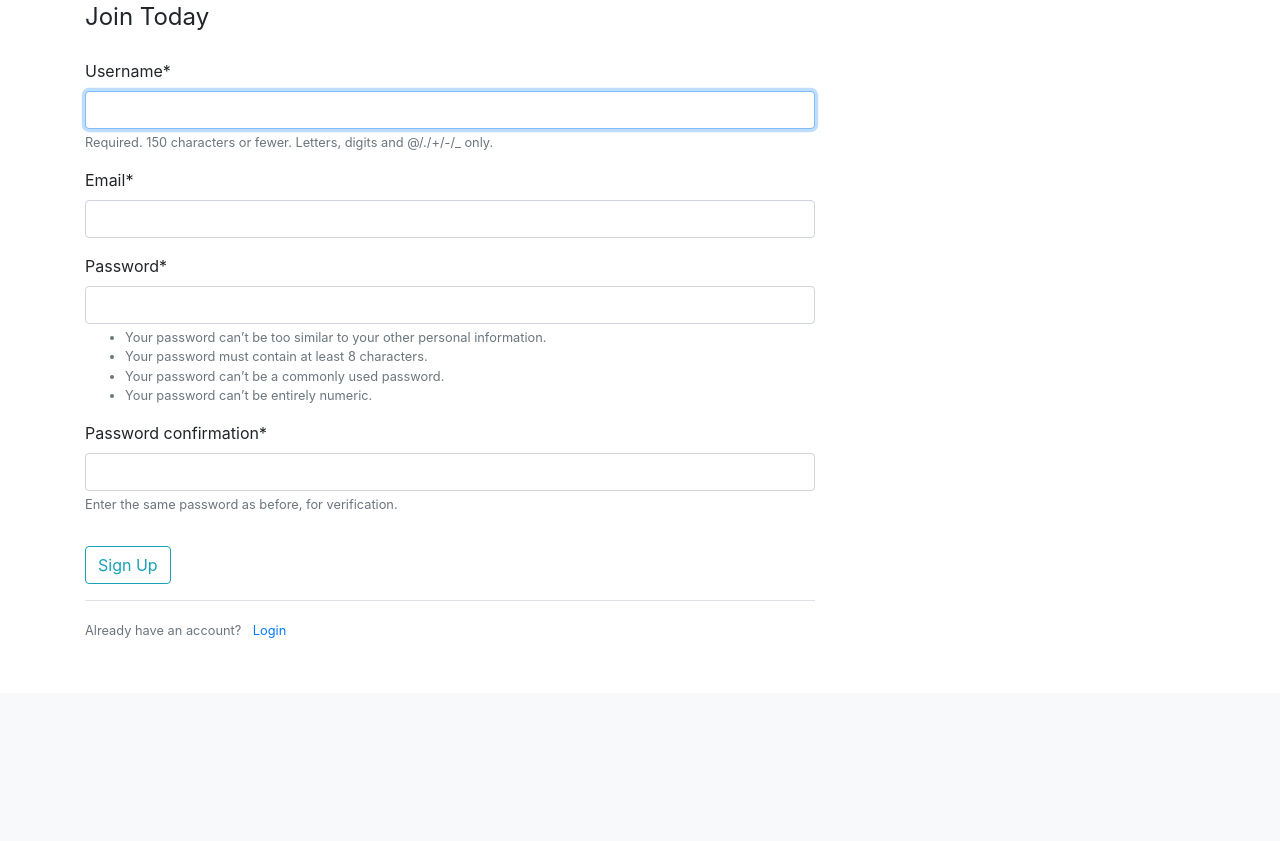
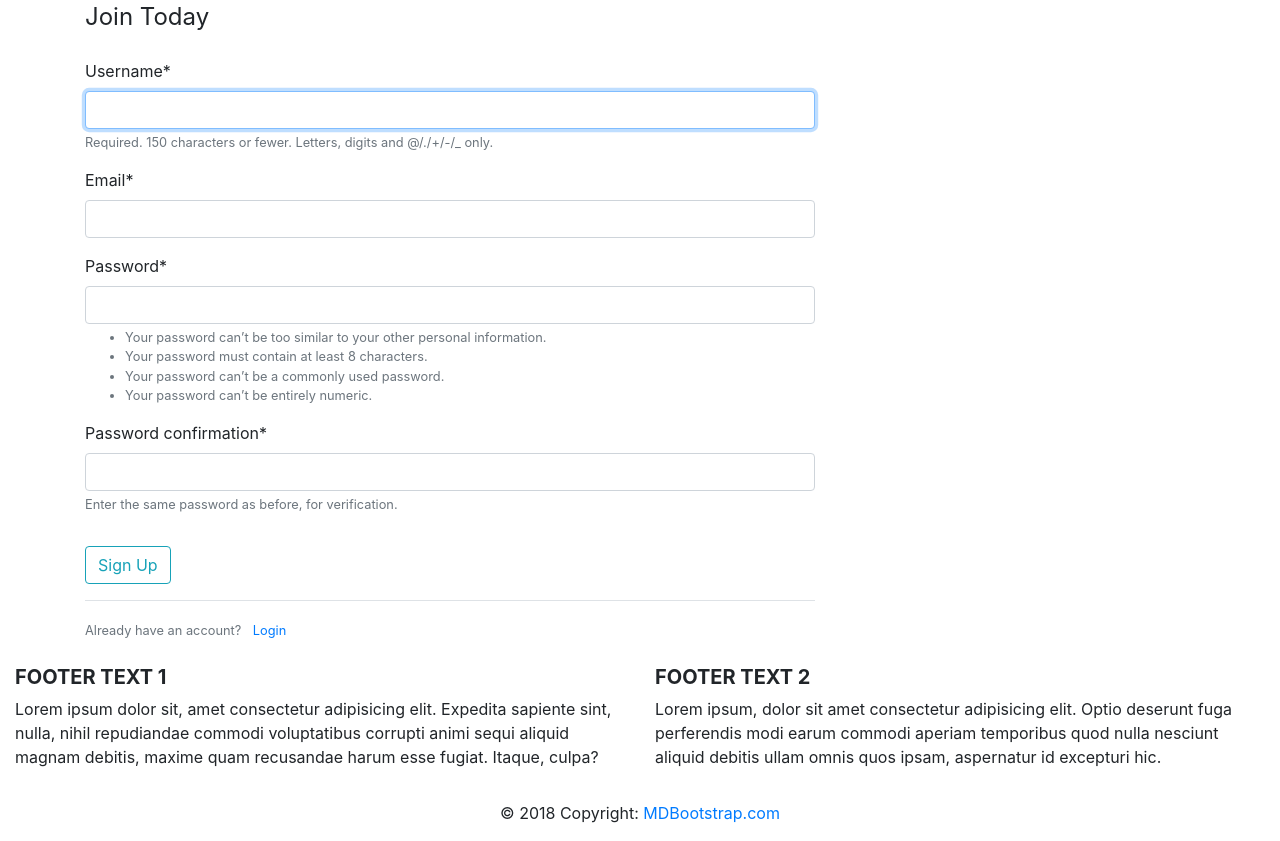
Before and after one commit to mrpyrex/sotswebsite, a Django app: page /register/ in a window 1280 px wide. Shown: the part 107-948 px from the top of the page. Before the commit the page ends 745 px from the top, so only its background shows below. Run offline with Django 3.2, Linux system fonts and the light colour scheme; some libraries are stand-ins or nearby versions.

Commit message:
Added Requirements file

```diff
--- a/templates/base.html
+++ b/templates/base.html
@@ -62,7 +62,53 @@
     {% block content %}
     {% endblock %}
 
-    <script src="https://code.jquery.com/jquery-3.3.1.slim.min.js" integrity="sha384-q8i/X+965DzO0rT7abK41JStQIAqVgRVzpbzo5smXKp4YfRvH+8abtTE1Pi6jizo" crossorigin="anonymous"></script>
+<!-- Footer -->
+<footer class="page-footer font-small teal pt-4">
+
+        <!-- Footer Text -->
+        <div class="container-fluid text-center text-md-left">
+
+          <!-- Grid row -->
+          <div class="row">
+
+            <!-- Grid column -->
+            <div class="col-md-6 mt-md-0 mt-3">
+
+              <!-- Content -->
+              <h5 class="text-uppercase font-weight-bold">Footer text 1</h5>
+              <p>Lorem ipsum dolor sit, amet consectetur adipisicing elit. Expedita sapiente sint, nulla, nihil repudiandae commodi voluptatibus corrupti animi sequi aliquid magnam debitis, maxime quam recusandae harum esse fugiat. Itaque, culpa?</p>
+
+            </div>
+            <!-- Grid column -->
+
+            <hr class="clearfix w-100 d-md-none pb-3">
+
+            <!-- Grid column -->
+            <div class="col-md-6 mb-md-0 mb-3">
+
+              <!-- Content -->
+              <h5 class="text-uppercase font-weight-bold">Footer text 2</h5>
+              <p>Lorem ipsum, dolor sit amet consectetur adipisicing elit. Optio deserunt fuga perferendis modi earum commodi aperiam temporibus quod nulla nesciunt aliquid debitis ullam omnis quos ipsam, aspernatur id excepturi hic.</p>
+
+            </div>
+            <!-- Grid column -->
+
+          </div>
+          <!-- Grid row -->
+
+        </div>
+        <!-- Footer Text -->
+
+        <!-- Copyright -->
+        <div class="footer-copyright text-center py-3">© {% now 'Y' %} Copyright:
+          <a href="https://mdbootstrap.com/education/bootstrap/"> MDBootstrap.com</a>
+        </div>
+        <!-- Copyright -->
+
+      </footer>
+      <!-- Footer -->
+
+<script src="https://code.jquery.com/jquery-3.3.1.slim.min.js" integrity="sha384-q8i/X+965DzO0rT7abK41JStQIAqVgRVzpbzo5smXKp4YfRvH+8abtTE1Pi6jizo" crossorigin="anonymous"></script>
 <script src="https://cdnjs.cloudflare.com/ajax/libs/popper.js/1.14.3/umd/popper.min.js" integrity="sha384-ZMP7rVo3mIykV+2+9J3UJ46jBk0WLaUAdn689aCwoqbBJiSnjAK/l8WvCWPIPm49" crossorigin="anonymous"></script>
 <script src="https://stackpath.bootstrapcdn.com/bootstrap/4.1.3/js/bootstrap.min.js" integrity="sha384-ChfqqxuZUCnJSK3+MXmPNIyE6ZbWh2IMqE241rYiqJxyMiZ6OW/JmZQ5stwEULTy" crossorigin="anonymous"></script>
 </body>
--- a/testing/static/css/style.css
+++ b/testing/static/css/style.css
@@ -0,0 +1,3 @@
+body {
+    font-family: Arial, Helvetica, sans-serif;
+}
```
Also changed, not shown: requirements.txt (added, +10 -0 lines).
